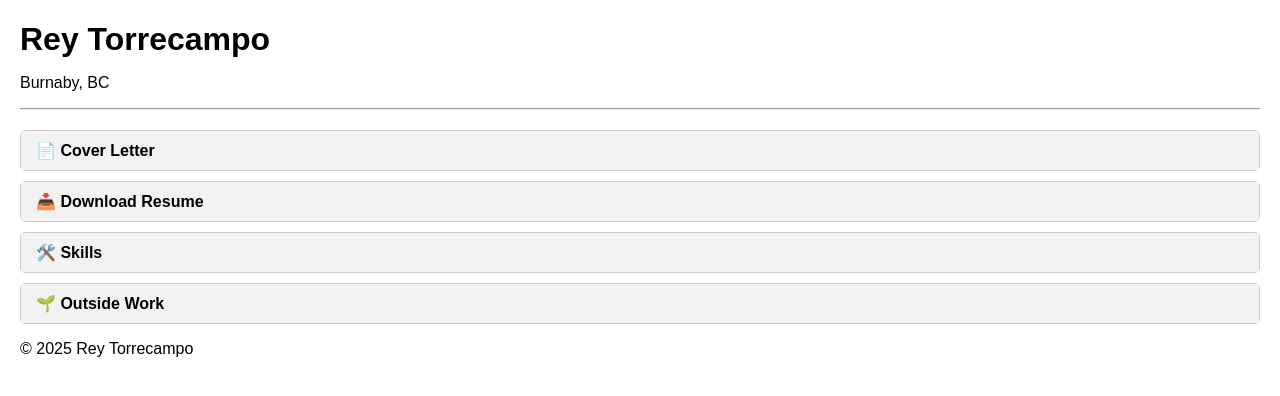
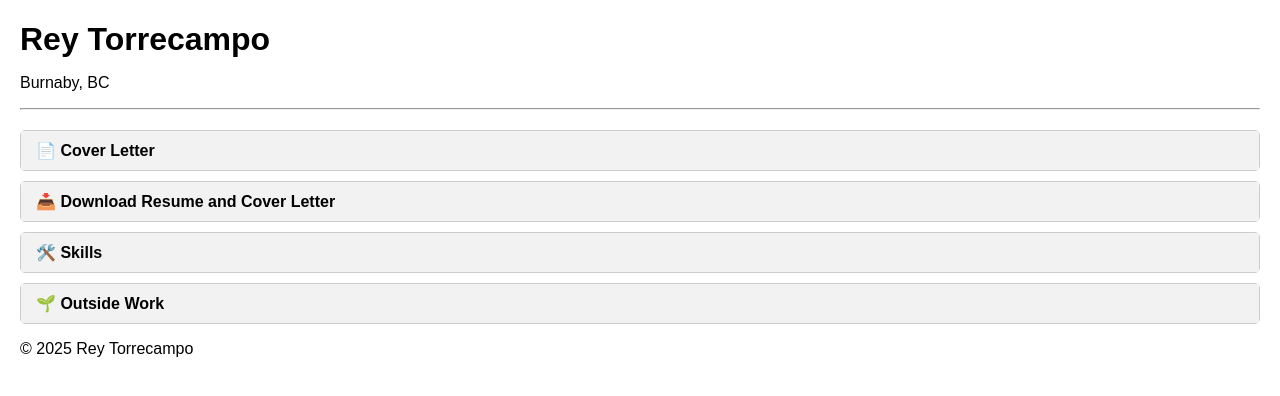
Before and after one commit to renece153/coverletter_vizzion, a Jekyll site: the page index.html, which Jekyll copies as it is, in a window 1280 px wide. Shown: the top 396 px of the page. Built offline with Jekyll 4.4.1, drawn with Linux system fonts in a browser that asks for light colours.

Commit message:
Update index.html

```diff
--- a/index.html
+++ b/index.html
@@ -68,11 +68,15 @@
 
     <!-- Downloadable Content -->
   <div class="accordion-item">
-  <div class="accordion-header">📥 Download Resume</div>
+  <div class="accordion-header">📥 Download Resume and Cover Letter</div>
   <div class="accordion-content">
     <p>Here's the updated Resume:</p>
     <a href="Resume 2025 Torrecampo Developer Version.pdf" download style="font-weight: bold; color: #007BFF;">
-      ⬇️ Click here to download
+      ⬇️ Click here to download Resume
+    </a>
+    <p>And Here's the PDF Version of my Cover Letter: </p>
+    <a href="Resume 2025 Torrecampo Developer Version.pdf" download style="font-weight: bold; color: #007BFF;">
+      📄 Click here to download Cover Letter
     </a>
   </div>
 </div>
```
